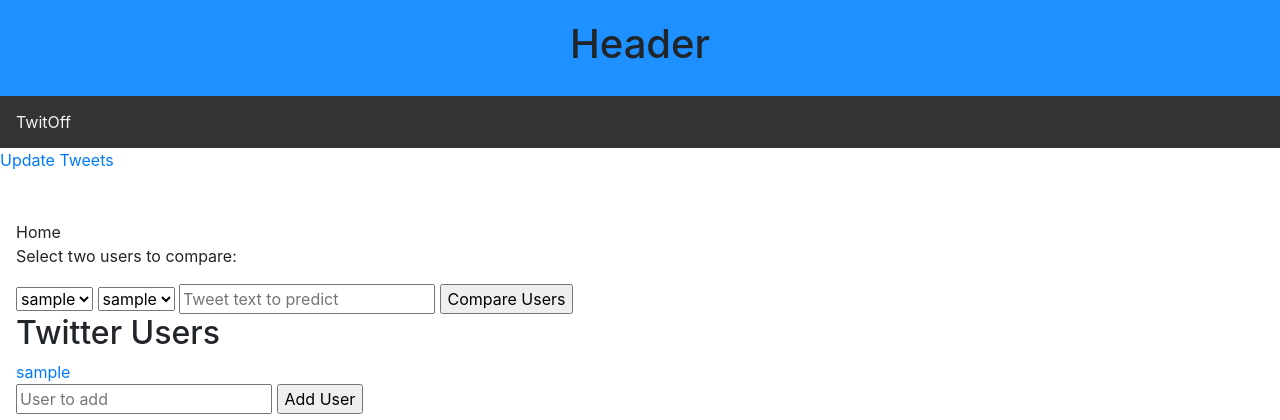
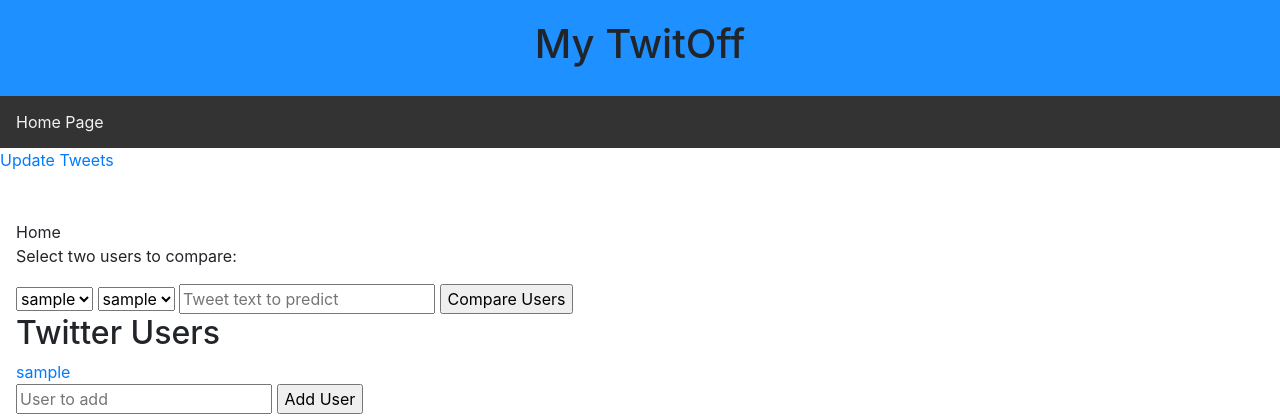
Before and after one commit to Reece323/TwitOff, a Flask app: page / in a window 1280 px wide. Shown: the top 420 px of the page. Run offline with Flask 2, Linux system fonts and the light colour scheme; tables that the repository leaves empty hold one stand-in row (values such as "Sample post"); some libraries are stand-ins or nearby versions.

Commit message:
testing base.html

```diff
--- a/twitoff/templates/base.html
+++ b/twitoff/templates/base.html
@@ -47,21 +47,21 @@
   <body>
     <!-- <body style="background-color:DodgerBlue;"> -->
       <div class="header">
-        <h1>Header</h1>
+        <h1>My TwitOff</h1>
       </div>
 
-    <nav>
+      <nav>
       <div class="topnav">
-        <a href="/">TwitOff</a>
+        <a href="/">Home Page</a>
       </div>
 
       <!-- <a href="/" class="menu"><span>TwitOff!</span></a> -->
       <!-- responsive-->
-      <!-- <input id="bmenub" type="text" class="show">
-      <label for="bmenub" class="burger pseudo button">Menu</label> -->
+
       <div class="menu">
         <a href="/update" class="button warning">Update Tweets</a>
       </div>
+
     </nav>
     <article class="flex two" style="padding: 3em 1em;">
       {% block content %}
```
